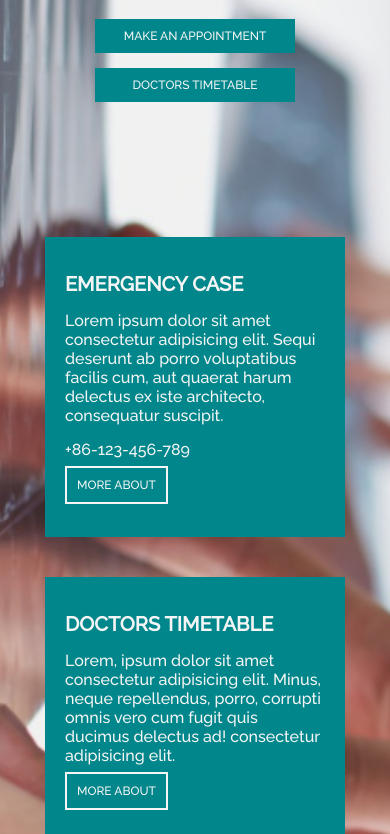
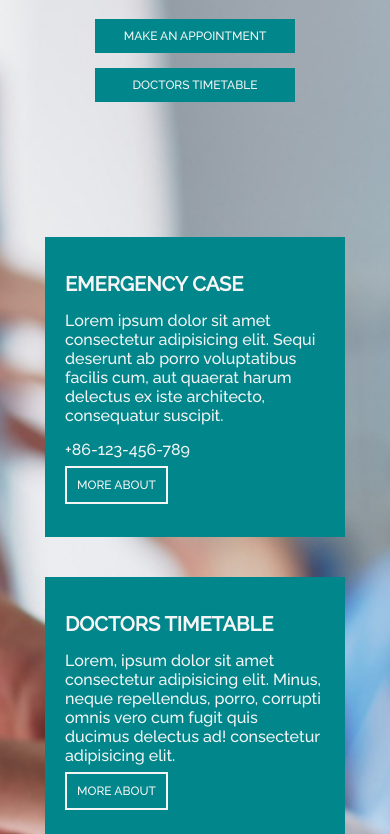
Before and after one commit to ju7lia/DocServices, a plain HTML site: page index.html in a window 390 px wide. Shown: the part 426-1260 px from the top of the page. Drawn offline with Linux system fonts and the light colour scheme.

Commit message:
Update m_queries.css

```diff
--- a/styles/m_queries.css
+++ b/styles/m_queries.css
@@ -84,7 +84,7 @@
 }
 @media screen and (max-width: 550px) {
     body {
-        background-position: calc(20% + 100px);
+        background-position: calc(35% + 100px);
     }
     #logo {
         width: 30px;
```
